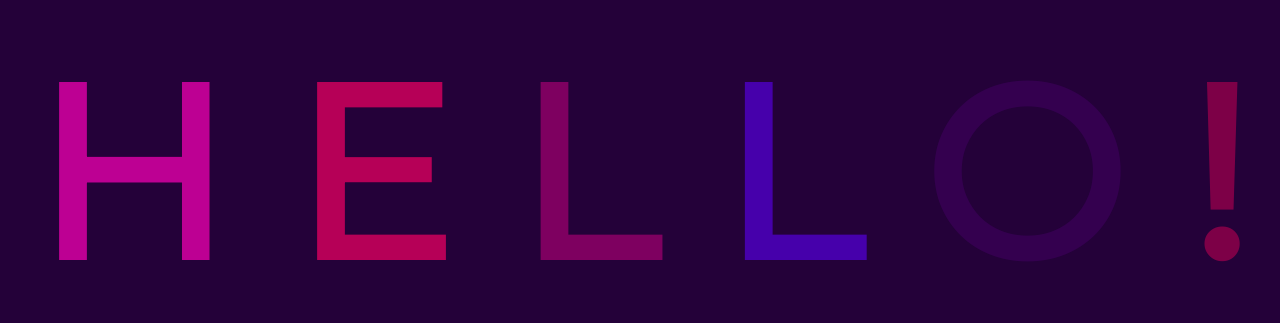
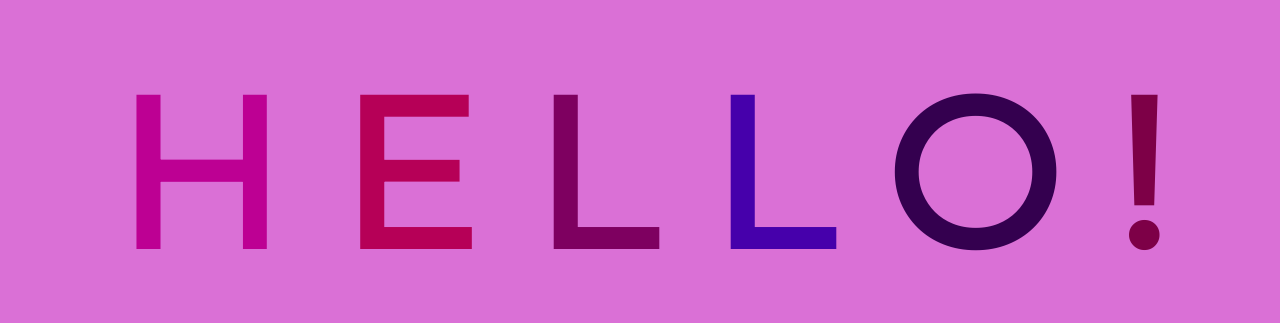
Before and after one commit to yanmarkb/AnimatedTextGitDemo, a plain HTML site: page index.html in a window 1280 px wide. Shown: the part 234-557 px from the top of the page. Drawn offline with Linux system fonts and the light colour scheme.

Commit message:
someone else did this

```diff
--- a/style.css
+++ b/style.css
@@ -3,11 +3,11 @@ body {
     justify-content: center;
     align-items: center;
     height: 100vh;
-    background-color: rgb(36, 1, 57);
+    background-color: orchid;
 }
 
 h1 {
-    font-size: 15rem;
+    font-size: 13rem;
     font-family: Montserrat;
 }
 
```
